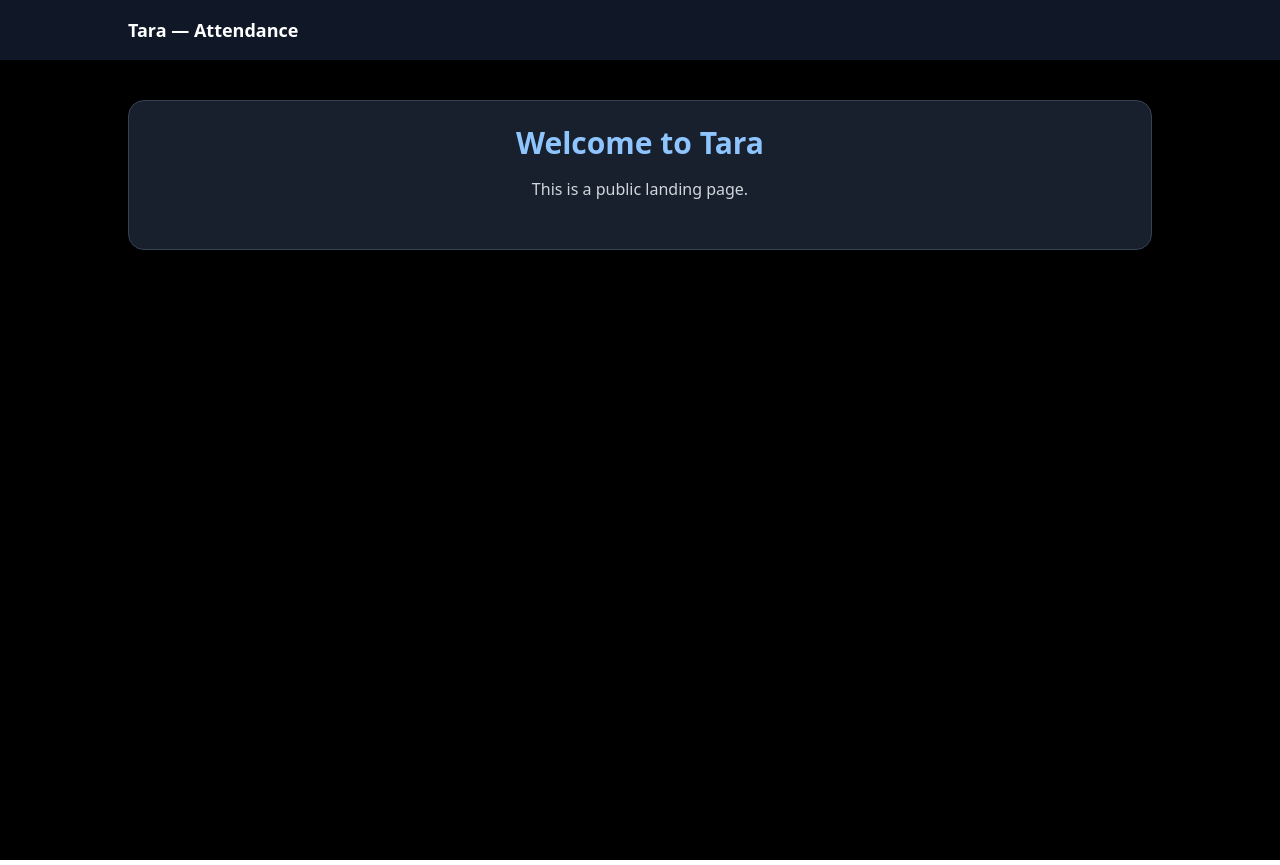
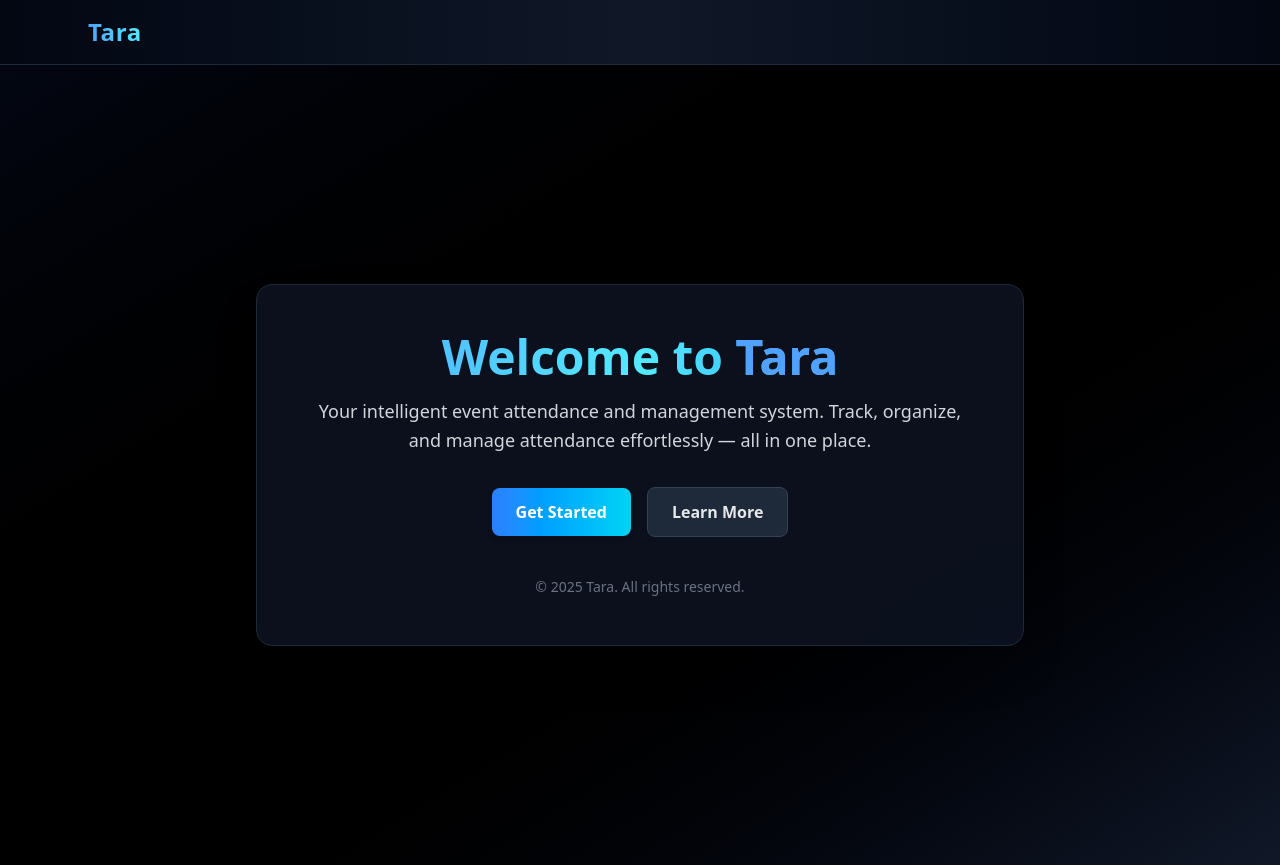
Before and after one commit to Jayanth-7-github/Tara, a React (Vite) app in the folder Frontend/: page / in a window 1280 px wide. Built offline with nearby package versions, Linux system fonts and the light colour scheme; no server answers.

Commit message:
Attendence

```diff
--- a/Frontend/src/App.jsx
+++ b/Frontend/src/App.jsx
@@ -9,11 +9,15 @@ function App() {
   return (
     <BrowserRouter>
       <div>
-        <header className="p-4 bg-gray-900 text-white shadow-sm">
-          <div className="max-w-5xl mx-auto flex items-center justify-between">
-            <h2 className="text-lg font-semibold">Tara — Attendance</h2>
-            {/* Intentionally left blank: navigation is available only on the secret page */}
-            <div />
+        <header className="bg-gradient-to-r from-gray-950 via-gray-900 to-gray-950 text-white shadow-lg border-b border-gray-800">
+          <div className="max-w-6xl mx-auto px-6 py-4 flex items-center justify-between">
+            {/* Logo / Title */}
+            <h2 className="text-xl sm:text-2xl font-bold tracking-wide bg-gradient-to-r from-blue-400 to-cyan-300 bg-clip-text text-transparent">
+              Tara
+            </h2>
+
+            {/* Placeholder for future navigation (intentionally blank) */}
+            <div className="w-8 h-8" />
           </div>
         </header>
 
@@ -21,8 +25,14 @@ function App() {
           <Routes>
             <Route path="/" element={<PublicHome />} />
             <Route path="/secret/12345678987654321" element={<Secret />} />
-            <Route path="/Attendance/12345678987654321" element={<AttendancePage />} />
-            <Route path="/summary/12345678987654321" element={<AttendanceSummary />} />
+            <Route
+              path="/Attendance/12345678987654321"
+              element={<AttendancePage />}
+            />
+            <Route
+              path="/summary/12345678987654321"
+              element={<AttendanceSummary />}
+            />
           </Routes>
         </main>
       </div>
--- a/Frontend/src/pages/PublicHome.jsx
+++ b/Frontend/src/pages/PublicHome.jsx
@@ -1,15 +1,41 @@
-
-
 export default function PublicHome() {
   return (
-    <div className="min-h-screen bg-black text-white py-10 px-5 font-sans">
-      <div className="max-w-5xl mx-auto bg-gray-800/80 shadow-lg rounded-2xl p-6 border border-gray-700 text-center">
-        <h1 className="text-3xl font-bold text-blue-300 mb-4">
-          Welcome to Tara
+    <div className="min-h-screen bg-gradient-to-br from-gray-950 via-black to-gray-900 text-white flex items-center justify-center px-6 py-16 font-sans">
+      <div className="max-w-3xl w-full text-center bg-gray-900/70 backdrop-blur-lg border border-gray-800 shadow-2xl rounded-2xl px-8 py-12 transition-all duration-300 hover:shadow-blue-800/20">
+        {/* Title */}
+        <h1 className="text-4xl sm:text-5xl font-extrabold mb-4 bg-gradient-to-r from-blue-400 via-cyan-300 to-blue-500 bg-clip-text text-transparent">
+          Welcome to <span className="text-blue-400">Tara</span>
         </h1>
-        <p className="text-gray-300 mb-6">
-          This is a public landing page.
+
+        {/* Subtitle */}
+        <p className="text-gray-300 text-lg mb-8 max-w-2xl mx-auto leading-relaxed">
+          Your intelligent event attendance and management system.
+          Track, organize, and manage attendance effortlessly — all in one place.
         </p>
+
+        {/* Action Buttons */}
+        <div className="flex flex-col sm:flex-row items-center justify-center gap-4">
+          <a
+            href="/login"
+            className="px-6 py-3 rounded-lg bg-gradient-to-r from-blue-500 to-cyan-400 hover:from-blue-400 hover:to-cyan-300 text-white font-semibold shadow-md transition-all duration-200"
+          >
+            Get Started
+          </a>
+
+          <a
+            href="/about"
+            className="px-6 py-3 rounded-lg bg-gray-800 border border-gray-700 hover:bg-gray-700 text-gray-200 font-semibold transition-all duration-200"
+          >
+            Learn More
+          </a>
+        </div>
+
+        {/* Footer */}
+        <div className="mt-10 text-sm text-gray-500">
+          <p>
+            © {new Date().getFullYear()} Tara. All rights reserved.
+          </p>
+        </div>
       </div>
     </div>
   );
```
